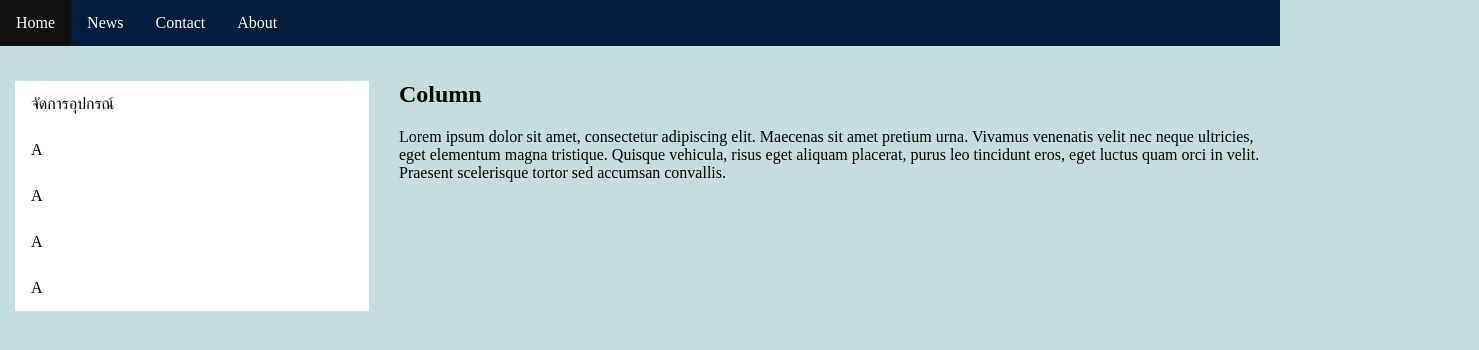
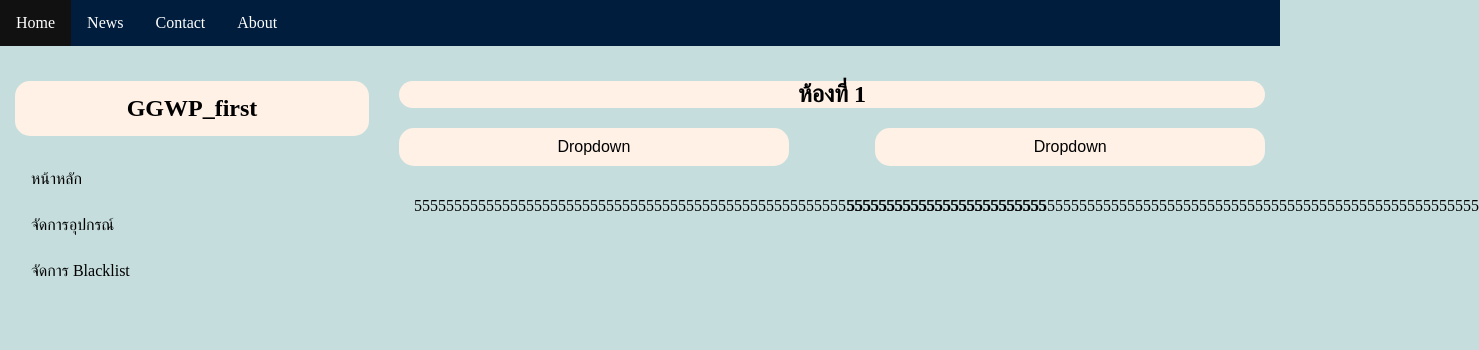
Before and after one commit to Power1stZ/SoftwareStudio, a plain HTML site: page frontend/index.html in a window 1280 px wide. Shown: the whole page, 1479 px wide, since content can reach past the window. Drawn offline with Linux system fonts and the light colour scheme.

Commit message:
add dropdown

```diff
--- a/frontend/admin.css
+++ b/frontend/admin.css
@@ -28,13 +28,24 @@
 .navbarlist a:hover {
   background-color: #111;
 }
+.username {
+  padding: 14px 16px;
+  background-color: #fff1e6;
+  text-align: center;
+  border-radius: 15px;
+}
+.roomno {
+  background-color: #fff1e6;
+  text-align: center;
+  border-radius: 15px;
+}
 .sidebar {
   list-style-type: none;
   padding: 0;
   margin: 20px 0;
   overflow: hidden;
   height: 100%;
-    background-color: #ffffff;
+  /* background-color: #ffffff; */
   width: 100%;
 }
 
@@ -46,15 +57,19 @@
   display: block;
   padding: 14px 16px;
   margin: 0;
-    text-decoration: none;
+  text-decoration: bold;
 }
-  .sidebarlist a:hover{
-      background-color: #001d3d;
+.sidebarlist a:hover {
+  background-color: #ffffff;
+  border-radius: 10px;
 }
 
 .column {
   float: left;
   padding: 15px;
+}
+.column.even {
+  width: 50%;
 }
 
 .column.side {
@@ -71,6 +86,53 @@
   clear: both;
 }
 
+.dropdownrow {
+  display: flex;
+  flex-direction: row;
+  justify-content: space-between;
+
+}
+.dropdown {
+  position: relative;
+  display: inline-block;
+  align-items: center;
+  width: 45%;
+}
+.dropbtn {
+  background-color: #fff1e6;
+  padding: 10px;
+  font-size: 16px;
+  border: none;
+  cursor: pointer;
+  width: 100%;
+  border-radius: 15px;
+}
+.dropdown-content {
+  display: none;
+  position: absolute;
+  background-color: #f9f9f9;
+  min-width: 100%;
+  box-shadow: 0px 8px 16px 0px rgba(0, 0, 0, 0.2);
+  z-index: 1;
+}
+.dropdown-content a {
+  color: black;
+  padding: 12px 16px;
+  text-decoration: none;
+  display: block;
+}
+.dropdown-content a:hover {
+  background-color: #ffffff;
+}
+
+.dropdown:hover .dropdown-content {
+  display: block;
+}
+
+.dropdown:hover .dropbtn {
+  background-color: #ffffff;
+}
+
 @media screen and (max-width: 600px) {
   .column.side,
   .column.mid {
--- a/frontend/index.html
+++ b/frontend/index.html
@@ -1,11 +1,13 @@
 <!DOCTYPE html>
 <html>
+
 <head>
   <title>Software Studio</title>
   <link rel="stylesheet" href="admin.css" />
   <meta charset="utf-8" />
   <meta name="viewport" content="width=device-width, initial-scale=1" />
 </head>
+
 <body>
   <ul class="navbar">
     <li class="navbarlist"><a class="active" href="#home">Home</a></li>
@@ -13,29 +15,47 @@
     <li class="navbarlist"><a href="#contact">Contact</a></li>
     <li class="navbarlist"><a href="#about">About</a></li>
   </ul>
-    <div class="row">
+
   <div class="column side">
+    <h2 class="username">GGWP_first</h2>
     <ul class="sidebar">
       <li class="sidebarlist">
-            <a>จัดการอุปกรณ์</a>
+        <a>หน้าหลัก</a>
       </li>
-          <li class="sidebarlist"><a>A</a></li>
-          <li class="sidebarlist"><a>A</a></li>
-          <li class="sidebarlist"><a>A</a></li>
-          <li class="sidebarlist"><a>A</a></li>
+      <li class="sidebarlist"><a>จัดการอุปกรณ์</a></li>
+      <li class="sidebarlist"><a>จัดการ Blacklist</a></li>
+
     </ul>
   </div>
 
   <div class="column mid">
-        <h2>Column</h2>
-        <p>
-          Lorem ipsum dolor sit amet, consectetur adipiscing elit. Maecenas sit
-          amet pretium urna. Vivamus venenatis velit nec neque ultricies, eget
-          elementum magna tristique. Quisque vehicula, risus eget aliquam
-          placerat, purus leo tincidunt eros, eget luctus quam orci in velit.
-          Praesent scelerisque tortor sed accumsan convallis.
-        </p>
+    <h2 class="roomno">ห้องที่ 1</h2>
+    <div class="dropdownrow">
+        <div class="dropdown">
+        <button class="dropbtn">Dropdown</button>
+        <div class="dropdown-content">
+          <a href="#">Link 1</a>
+          <a href="#">Link 2</a>
+          <a href="#">Link 3</a>
         </div>
         </div>
+        <div class="dropdown">
+          <button class="dropbtn">Dropdown</button>
+          <div class="dropdown-content">
+            <a href="#">Link 1</a>
+            <a href="#">Link 2</a>
+            <a href="#">Link 3</a>
+          </div>
+        </div>
+    </div>
+    <div class="column even">
+          <p>5555555555555555555555555555555555555555555555555555555555555555555555555555555</p>
+    </div>
+    <div class="column even">
+      <p>5555555555555555555555555555555555555555555555555555555555555555555555555555555</p>
+</div>
+
+
 </body>
+
 </html>
```
Lines whose indentation alone changed are shown as unchanged.
